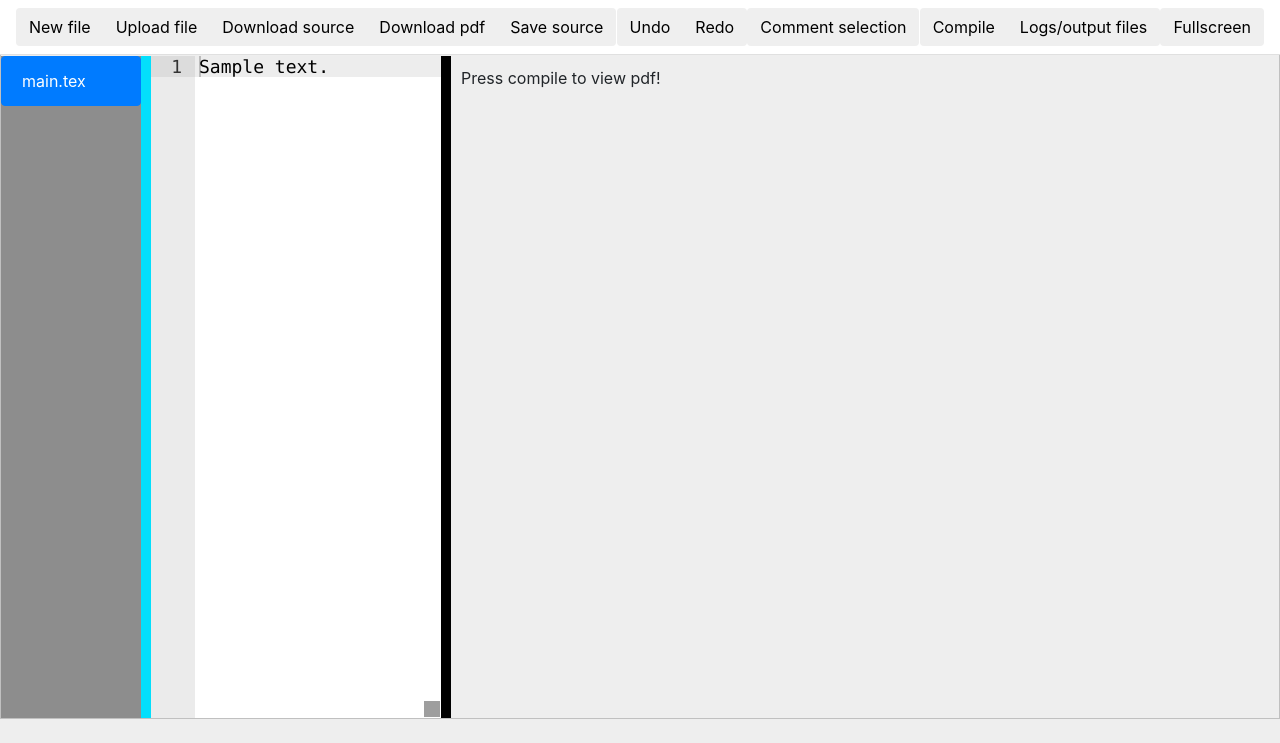
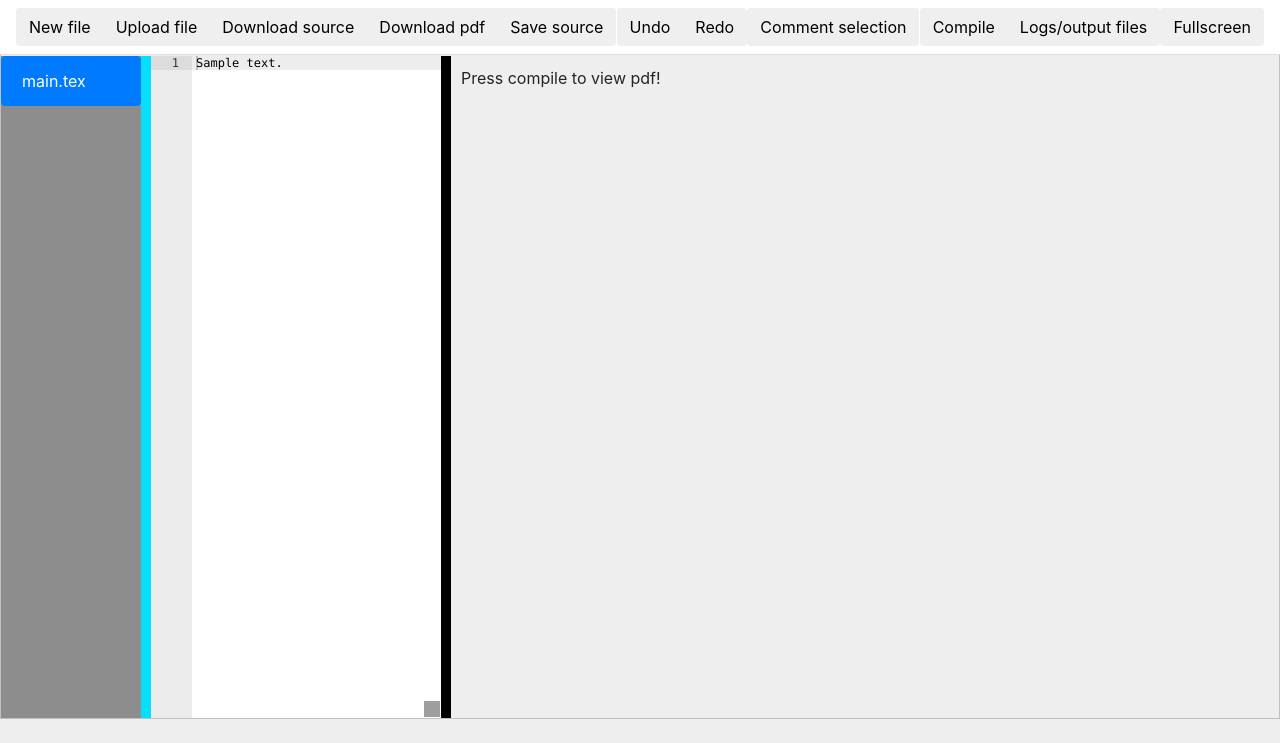
Before and after one commit to cg14823/cooplatex, a Django app: template cooplatex/editor/templates/editor/editorpage.html in a window 1280 px wide. Shown: the part 57-800 px from the top of the page. Run offline with Django 3.2, Linux system fonts and the light colour scheme; the template is opened without the code that fills it: most values are stand-ins (such as "Sample title", 1, 10 or a date in 2020); form fields are guessed from the names that the template uses; some libraries are stand-ins or nearby versions; grey boxes are pictures that could not be loaded.

Commit message:
Fix merge issue

```diff
--- a/cooplatex/editor/templates/editor/editorpage.html
+++ b/cooplatex/editor/templates/editor/editorpage.html
@@ -99,7 +99,7 @@
                 enableSnippets: true,
                 enableLiveAutocompletion: true
             });
-            document.getElementById('editor').style.fontSize='18px';
+            document.getElementById('editor').style.fontSize='12px';
             $( function() {
                 $( "#resizable" ).resizable({
                     minHeight: $("#container1").height(),
--- a/cooplatex/static/js/editor-splitter.js
+++ b/cooplatex/static/js/editor-splitter.js
@@ -1,6 +1,6 @@
 $(".panel-left").resizable({
     handleSelector: ".splitter",
-    resizeHeight: false,
+    resizeHeight: false
 });
 
 $( document ).ready(
@@ -36,7 +36,7 @@ $( document ).ready(
 function newFile() {
     $("#newFileError").css("display", "none");
     console.log("got to newfile");
-    var newfilename = $("#file-name-input").val();
+    var newfilename = $("#filename-input").val();
     console.log(newfilename);
     var csrftoken = getCookie('csrftoken');
     $.ajax({
@@ -146,4 +146,3 @@ function getCookie(name) {
 var csrftoken = getCookie('csrftoken');
 
 var pdfTemplate = '<object data="%LINK_HERE%" type="application/pdf" width="100%" height="100%"> <iframe src="%LINK_HERE%" width="100%" height="100%" style="border: none;">This browser does not support PDFs. Please download the PDF to view it: <a href="%LINK_HERE%">Download PDF</a></iframe></object>'
-var newFileTemplate = '<li href="#" class="list-group-item">%FILE_NAME_PLACEHOLDER%</li>'
```
